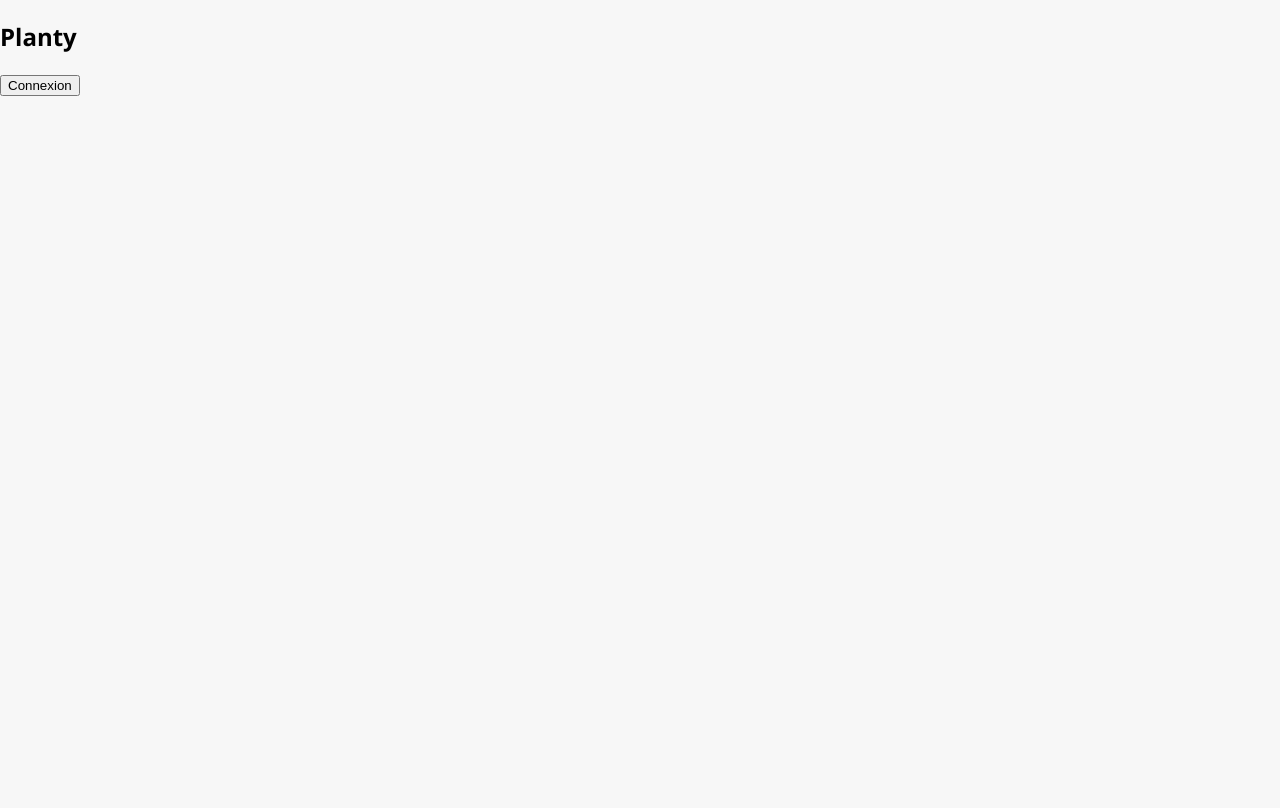
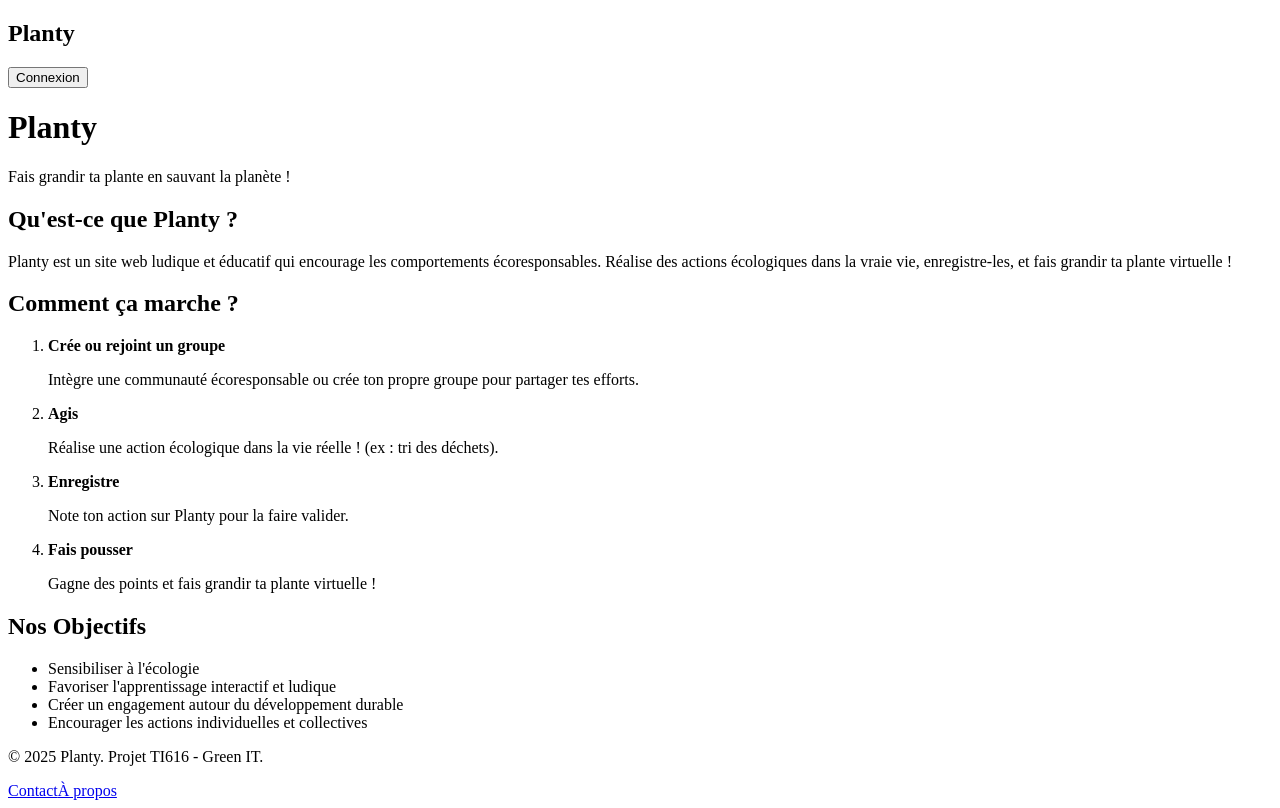
Before and after one commit to charlottines/Green-it, a Vue app in the folder frontend/: page / in a window 1280 px wide. Before the commit this address had no page. Built offline with nearby package versions, Linux system fonts and the light colour scheme.

Commit message:
Ajout d'un footer Modification des chemin vers les fichiers Ajout du contenu de la page d'accueil 'Home.vue' et création de la route

```diff
--- a/frontend/src/App.vue
+++ b/frontend/src/App.vue
@@ -2,25 +2,22 @@
     <div id="app">
         <Navbar />
         <router-view />
+        <Footer />
     </div>
 </template>
 
 <script>
     import Navbar from './components/Navbar.vue'
+    import Footer from './components/Footer.vue'
 
     export default {
         components: {
-            Navbar
+            Navbar,
+            Footer
         }
     }
 </script>
 
-
 <style>
     /* Style global du site */
-    body {
-        margin: 0;
-        font-family: 'Segoe UI', Tahoma, Geneva, Verdana, sans-serif;
-        background-color: #f7f7f7;
-    }
 </style>
--- /dev/null
+++ b/frontend/src/components/Footer.vue
@@ -0,0 +1,15 @@
+<template>
+    <footer class="footer">
+        <p>&copy; 2025 Planty. Projet TI616 - Green IT.</p>
+        <div class="links">
+            <a href="#">Contact</a>
+            <a href="#">À propos</a>
+        </div>
+    </footer>
+</template>
+
+<script>
+    export default {
+        name: 'Footer'
+    }
+</script>
--- a/frontend/src/components/LoginRegisterModal.vue
+++ b/frontend/src/components/LoginRegisterModal.vue
@@ -15,8 +15,8 @@
 </template>
 
 <script>
-    import LoginForm from '/src/components/LoginForm.vue'
-    import RegisterForm from '/src/components/RegisterForm.vue'
+    import LoginForm from './LoginForm.vue'
+    import RegisterForm from './RegisterForm.vue'
 
     export default {
         components: { LoginForm, RegisterForm },
--- a/frontend/src/components/Navbar.vue
+++ b/frontend/src/components/Navbar.vue
@@ -7,7 +7,7 @@
 </template>
 
 <script>
-    import LoginRegisterModal from '/src/components/LoginRegisterModal.vue'
+    import LoginRegisterModal from './LoginRegisterModal.vue'
 
     export default {
         components: {
--- /dev/null
+++ b/frontend/src/pages/Home.vue
@@ -0,0 +1,54 @@
+<template>
+    <div>
+        <h1>Planty</h1>
+        <p class="slogan">Fais grandir ta plante en sauvant la planète !</p>
+
+        <main>
+            <section>
+                <h2>Qu'est-ce que Planty ?</h2>
+                <p>
+                    Planty est un site web ludique et éducatif qui encourage les comportements écoresponsables.
+                    Réalise des actions écologiques dans la vraie vie, enregistre-les, et fais grandir ta plante virtuelle !
+                </p>
+            </section>
+
+            <section>
+                <h2>Comment ça marche ?</h2>
+                <ol class="step-list">
+                    <li>
+                        <b>Crée ou rejoint un groupe</b>
+                        <p>Intègre une communauté écoresponsable ou crée ton propre groupe pour partager tes efforts.</p>
+                    </li>
+                    <li>
+                        <b>Agis</b>
+                        <p>Réalise une action écologique dans la vie réelle ! (ex : tri des déchets).</p>
+                    </li>
+                    <li>
+                        <b>Enregistre</b>
+                        <p>Note ton action sur Planty pour la faire valider.</p>
+                    </li>
+                    <li>
+                        <b>Fais pousser</b>
+                        <p>Gagne des points et fais grandir ta plante virtuelle !</p>
+                    </li>
+                </ol>
+            </section>
+
+            <section>
+                <h2>Nos Objectifs</h2>
+                <ul>
+                    <li>Sensibiliser à l'écologie</li>
+                    <li>Favoriser l'apprentissage interactif et ludique</li>
+                    <li>Créer un engagement autour du développement durable</li>
+                    <li>Encourager les actions individuelles et collectives</li>
+                </ul>
+            </section>
+        </main>
+    </div>
+</template>
+
+<script>
+    export default {
+        name: 'Home'
+    }
+</script>
--- a/frontend/src/router/index.js
+++ b/frontend/src/router/index.js
@@ -1,8 +1,12 @@
 import { createRouter, createWebHistory } from 'vue-router'
-
+import Home from '@/pages/Home.vue'
 
 const routes = [
-
+    {
+        path: '/',
+        name: 'Home',
+        component: Home
+    }
 ]
 
 const router = createRouter({
```
